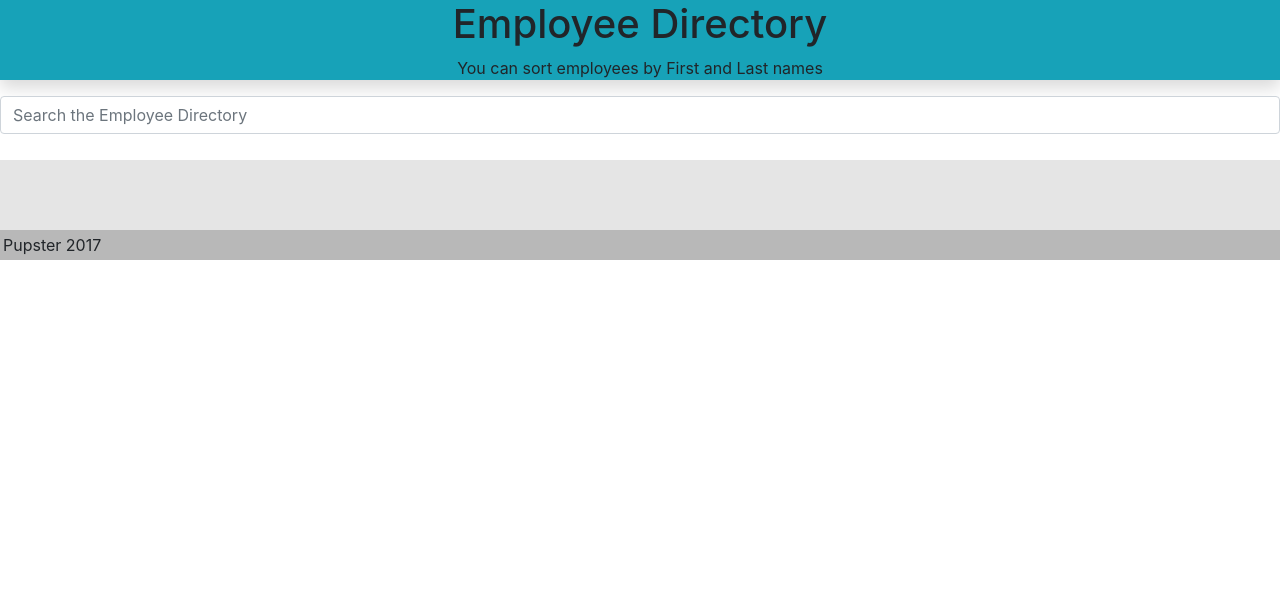
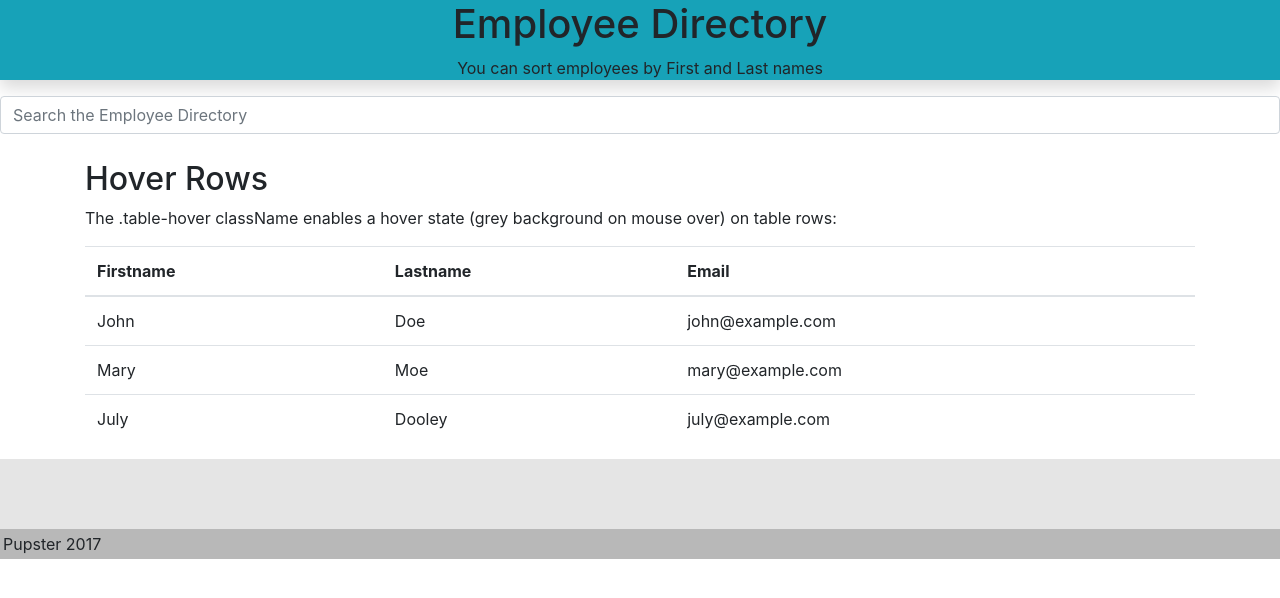
Before and after one commit to Tianwes/react-employee-directory, a React (Create React App) app in the folder employeedirectory/: page / in a window 1280 px wide. Shown: the top 598 px of the page. Built offline with nearby package versions, Linux system fonts and the light colour scheme.

Commit message:
Header, searchBar, table, footer render - no js yet

```diff
--- a/employeedirectory/src/App.js
+++ b/employeedirectory/src/App.js
@@ -1,6 +1,7 @@
 import React from "react";
 import Header from "./components/Header";
 import SearchForm from "./components/SearchForm"
+import Table from "./components/Table";
 import Footer from "./components/Footer";
 // import Wrapper from "./components/Wrapper";
 
@@ -9,6 +10,7 @@ function App() {
       <div>
         <Header />
         <SearchForm/>
+        <Table></Table>
         <Footer />
       </div>
   );
--- /dev/null
+++ b/employeedirectory/src/components/Table/index.js
@@ -0,0 +1,38 @@
+import React from "react";
+import "./style.css";
+
+function Table() {
+    return (
+<div className="container">
+  <h2>Hover Rows</h2>
+  <p>The .table-hover className enables a hover state (grey background on mouse over) on table rows:</p>
+  <table className="table table-hover">
+    <thead>
+      <tr>
+        <th>Firstname</th>
+        <th>Lastname</th>
+        <th>Email</th>
+      </tr>
+    </thead>
+    <tbody>
+      <tr>
+        <td>John</td>
+        <td>Doe</td>
+        <td>john@example.com</td>
+      </tr>
+      <tr>
+        <td>Mary</td>
+        <td>Moe</td>
+        <td>mary@example.com</td>
+      </tr>
+      <tr>
+        <td>July</td>
+        <td>Dooley</td>
+        <td>july@example.com</td>
+      </tr>
+    </tbody>
+  </table>
+</div>
+    );
+}
+export default Table;
```
Also changed, not shown: employeedirectory/src/components/Table/style.css (added).
